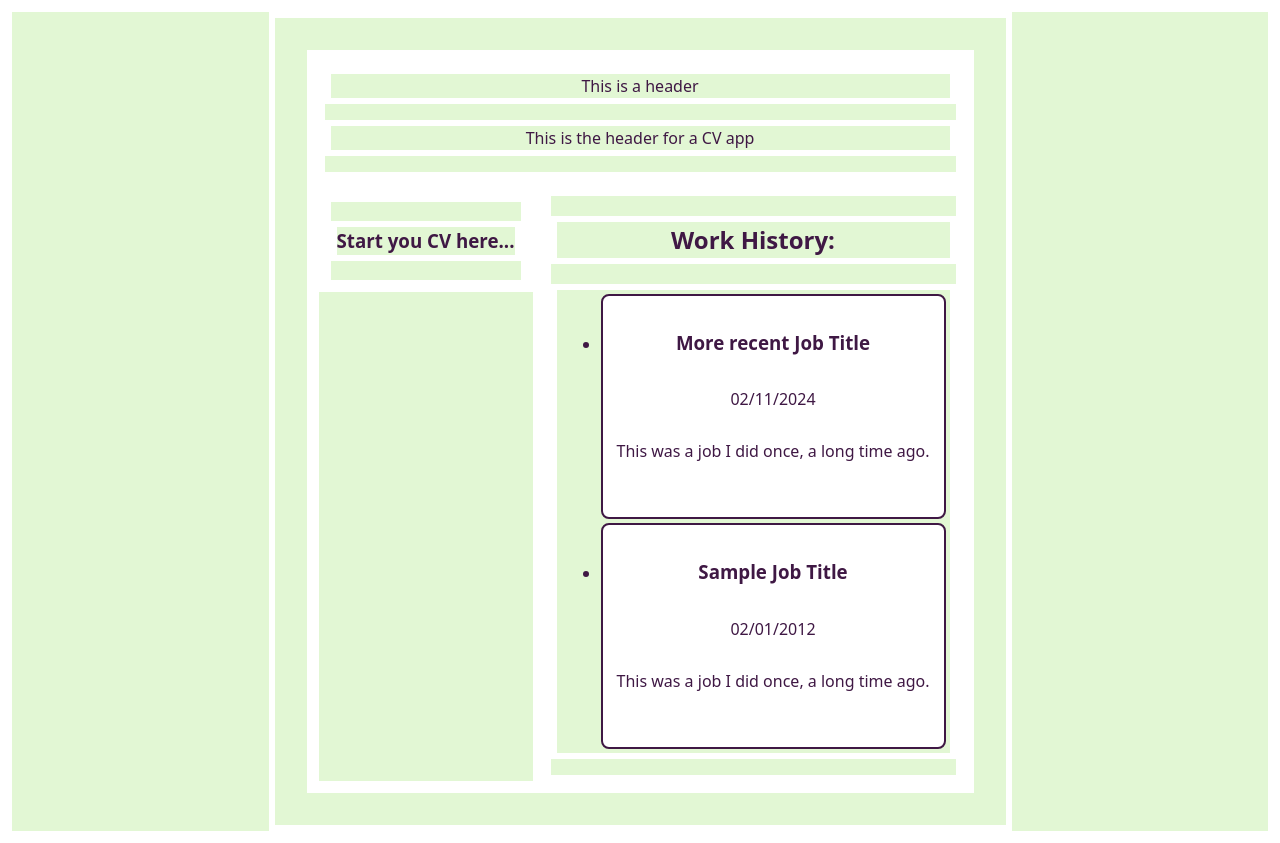
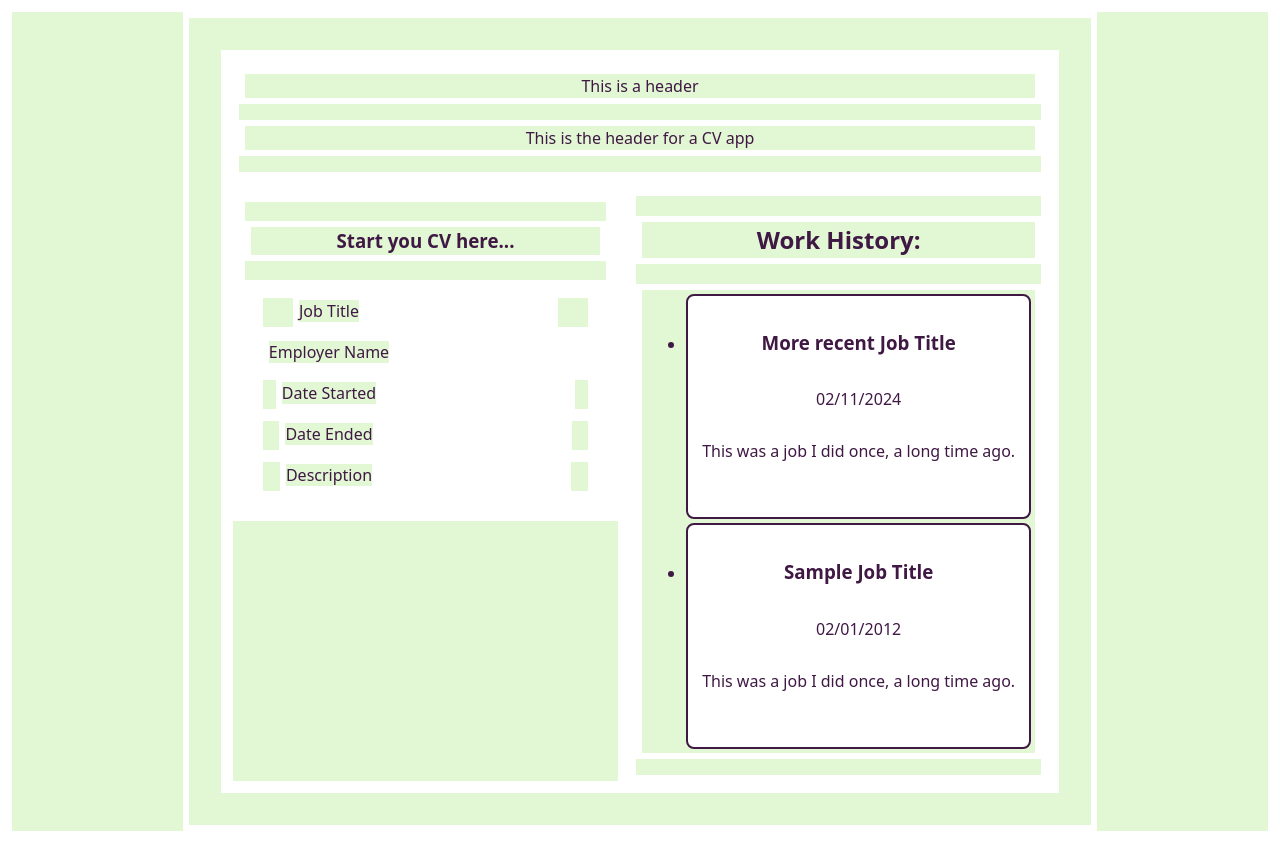
Before and after one commit to WebTestMan/CV-app, a React (Vite) app: page / in a window 1280 px wide. Built offline with nearby package versions, Linux system fonts and the light colour scheme.

Commit message:
added extra fields to cv form

```diff
--- a/src/components/cv.jsx
+++ b/src/components/cv.jsx
@@ -3,6 +3,7 @@ export default function CVapp() {
     <div>
       <div>
         <h3>Start you CV here...</h3>
+        <AddWorkHistory />
       </div>
     </div>
   );
@@ -18,11 +19,42 @@ export default function CVapp() {
 
 function AddWorkHistory() {
   return (
-    <div>
+    <div className="work-history-form">
       <form>
-        <label>Job Title</label>
-        <input />
+        <WorkHistoryForm />
+        {/* <label>Job Title</label>
+        <input /> */}
       </form>
     </div>
   );
 }
+
+function WorkHistoryForm() {
+  const WorkHistoryFormFields = [
+    "Job Title",
+    "Employer Name",
+    "Date Started",
+    "Date Ended",
+    "Description",
+  ];
+
+  return (
+    <>
+      {WorkHistoryFormFields.map((work) => {
+        return (
+          <div>
+            <label>{work}</label>
+            <input />
+          </div>
+
+          //     <ListItem
+          //     key={work.id}
+          //     jobTitle={work.jobTitle}
+          //     startDate={work.startDate}
+          //     jobDesc={work.jobDesc}
+          //   />
+        );
+      })}
+    </>
+  );
+}
```
